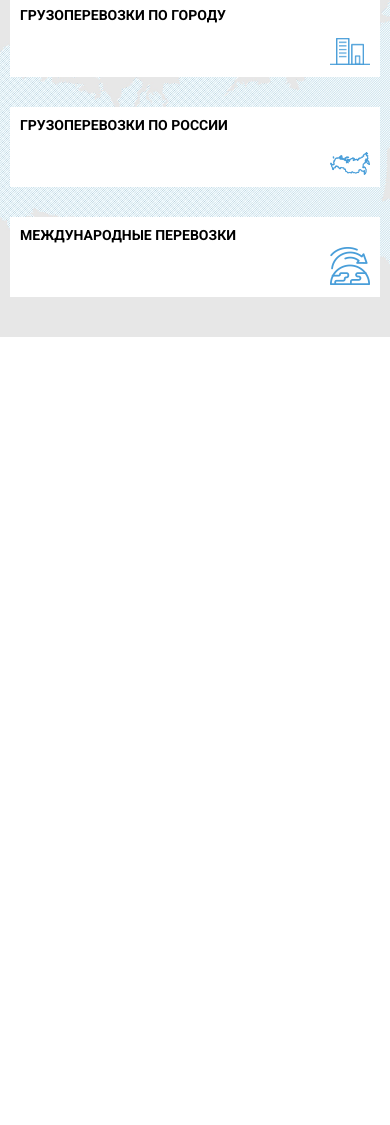
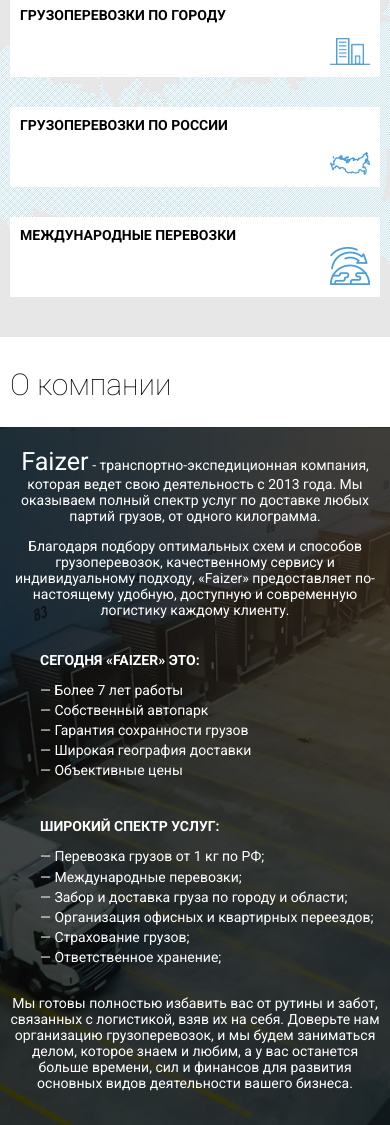
Before and after one commit to MarianVytak/Faizer, a website: page src/index.html in a window 390 px wide. Shown: the part 2307-3432 px from the top of the page. Before the commit the page ends 2644 px from the top, so only its background shows below. Drawn offline with nearby package versions, Linux system fonts and the light colour scheme; files that its build step writes are made by us from their sources.

Commit message:
Sectio 4: mobile version.

```diff
--- a/src/assets/sass/customs/media.scss
+++ b/src/assets/sass/customs/media.scss
@@ -303,6 +303,22 @@
     }
 
     // Section 4
+    .section-4 {
+        padding: 3em 0 0;
+    }
+    .section-4__block {
+        padding: 2em;
+    }
+    .section-4__block_grid {
+        grid-template-columns: 1fr;
+        padding: 2em 0 3em;
+    }
+    .section-4__block_grid_left {
+        padding-left: 3em;
+    }
+    .section-4__block_grid_right {
+        padding-left: 3em;
+    }
 
     // Section 5
 
@@ -312,7 +328,6 @@
 
 }
 
-.section-4,
 .section-5,
 .section-6,
 .section-7,
```
